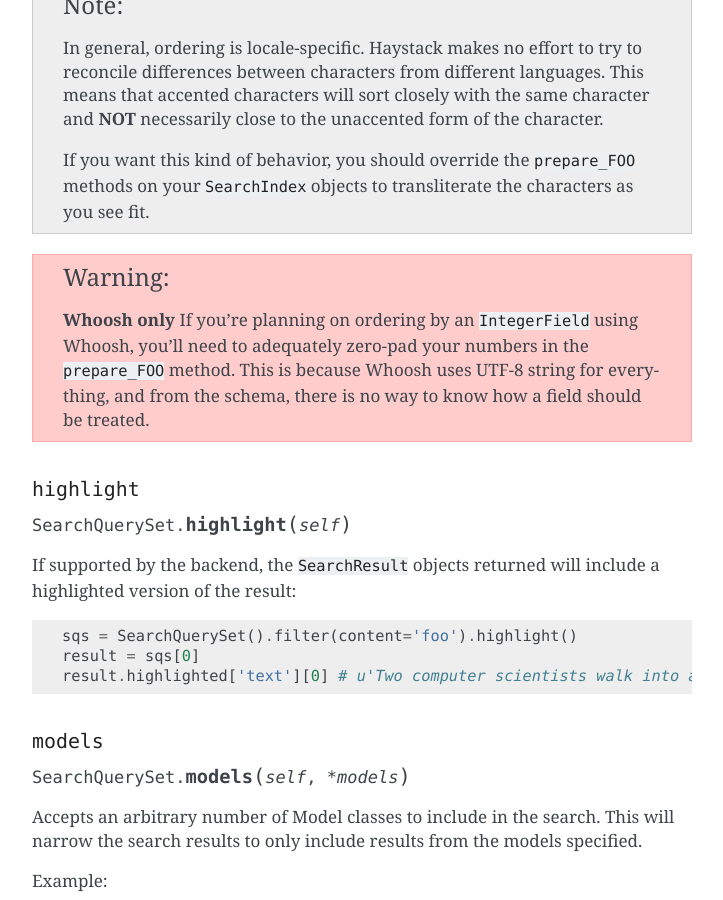
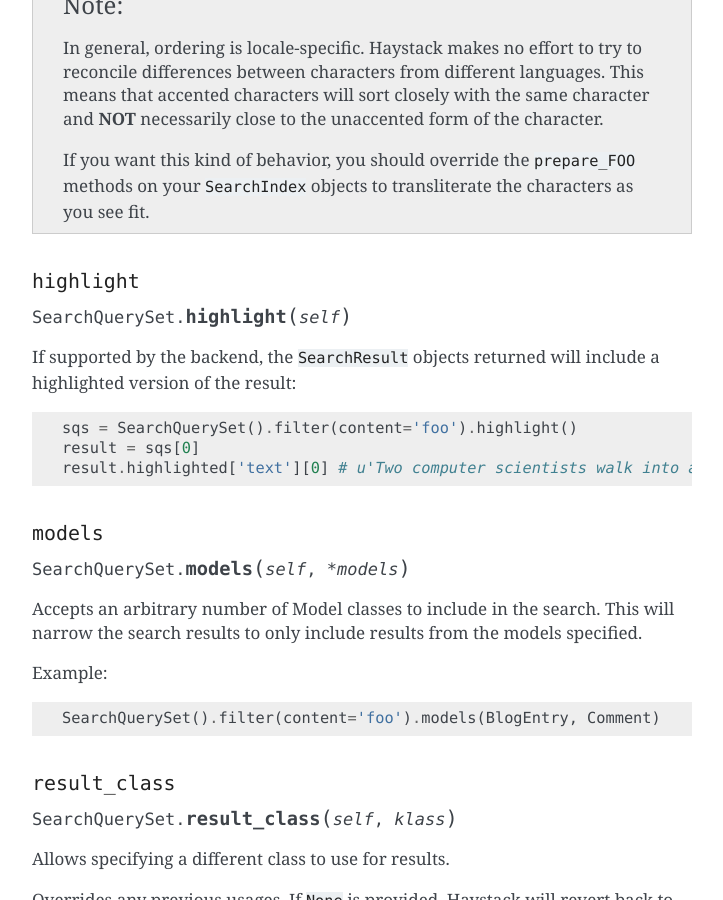
Before and after one commit to django-haystack/django-haystack, a Sphinx documentation site: the page built from docs/searchqueryset_api.rst, in a window 1280 px wide and 900 px high, scrolled down 4044 px. Shown: the whole window, without its empty margins (388-1111 px from the left). Built offline with Sphinx 7.4.7, drawn with Linux system fonts in a browser that asks for light colours.

Commit message:
Removed outdated warning about padding numeric fields. Thanks to mchaput for pointing this out!

```diff
--- a/docs/searchqueryset_api.rst
+++ b/docs/searchqueryset_api.rst
@@ -203,14 +203,6 @@
     If you want this kind of behavior, you should override the ``prepare_FOO``
     methods on your ``SearchIndex`` objects to transliterate the characters
     as you see fit.
-
-.. warning::
-
-    **Whoosh only** If you're planning on ordering by an ``IntegerField`` using
-    Whoosh, you'll need to adequately zero-pad your numbers in the
-    ``prepare_FOO`` method. This is because Whoosh uses UTF-8 string for
-    everything, and from the schema, there is no way to know how a field should
-    be treated.
 
 ``highlight``
 ~~~~~~~~~~~~~
```
